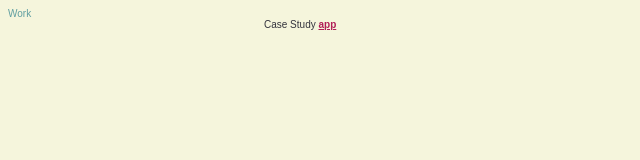
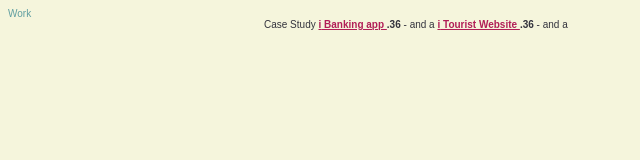
Before and after one commit to Zumo-de-Kiwi/Zam-Zink, a plain HTML site: page index.html in a window 1280 px wide. Shown: the whole page, without its empty margins (0-640 px from the left). Drawn offline with Linux system fonts and the light colour scheme.

Commit message:
ver. 0.002
add another work

```diff
--- a/index.html
+++ b/index.html
@@ -28,8 +28,31 @@
             <!--Main content with your works-->
             <main class="content_wrap">
                 <div class"=content hidden-medium hidden-small hidden-tiny">
+                    <!------ Work 1 ------->
                     <span class="span-out">Case Study</span>
-                    <a class="link" href="/img/preview/app.jpg">app</a>
+                    <a class="link" href="/img/preview/app.jpg">
+                        <span class="link--kateg">i</span>
+                        Banking app
+                    </a>
+                    <strong class="link-page">.36</strong>
+                    <span class="span-out">
+                        <span class="dash-long">-</span>
+                        <!------ Work 2 ------->
+                        and a
+                    </span>
+                    <a class="link" href="/img/preview/app.jpg">
+                        <span class="link--kateg">i</span>
+                        Tourist Website
+                    </a>
+                    <strong class="link-page">.36</strong>
+                    <span class="span-out">
+                        <span class="dash-long">-</span>
+                        <!------ Work 2 ------->
+                        and a
+                    </span>
+
+
+
                 </div>
                 <div class"=content hidden-main"></div>
             </main>
```
